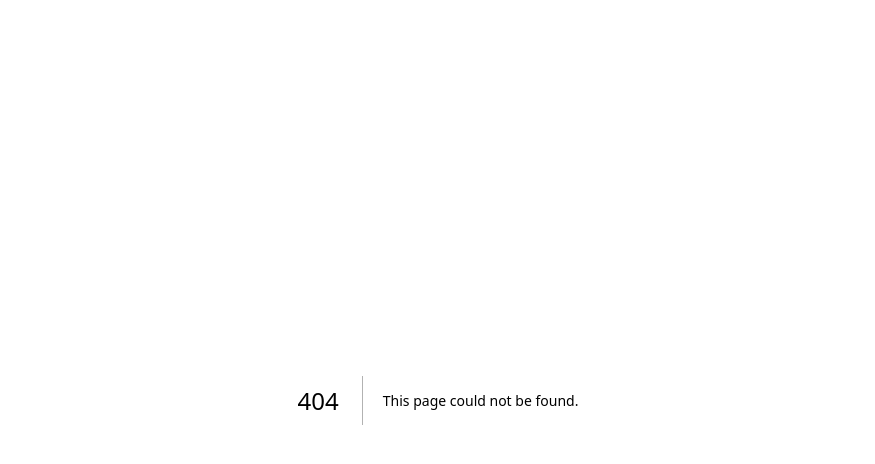
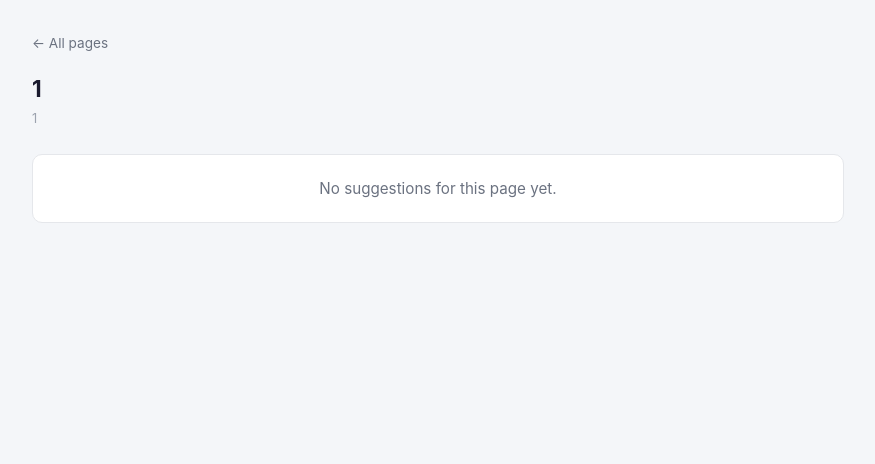
Before and after one commit to JaySConfig/backLinker, a Next.js app: page /suggestions/1 in a window 1280 px wide. Before the commit this address had no page. Shown: the top 464 px of the page, without its empty margins (202-1077 px from the left). Built offline with nearby package versions, Linux system fonts and the light colour scheme; no server answers; the database is empty.

Commit message:
improved home page

```diff
--- a/src/app/globals.css
+++ b/src/app/globals.css
@@ -296,21 +296,12 @@ h1 {
   margin-top: 1.5rem;
 }
 
-/* ---- Dashboard ---- */
-.dashboard-section {
-  margin-top: 0.5rem;
-}
-
+/* ---- Dashboard header ---- */
 .dashboard-header {
   display: flex;
   align-items: center;
   gap: 0.75rem;
-  margin-bottom: 1.25rem;
-}
-
-.dashboard-title {
-  font-size: 1.1rem;
-  font-weight: 700;
+  margin-bottom: 0.35rem;
 }
 
 .pending-badge {
@@ -320,6 +311,120 @@ h1 {
   color: #fff;
   padding: 0.2rem 0.6rem;
   border-radius: 20px;
+}
+
+.all-done-badge {
+  font-size: 0.72rem;
+  font-weight: 600;
+  background: #f0fdf4;
+  color: #16a34a;
+  border: 1px solid #86efac;
+  padding: 0.15rem 0.55rem;
+  border-radius: 20px;
+}
+
+/* ---- Page list (homepage) ---- */
+.page-list {
+  display: flex;
+  flex-direction: column;
+  gap: 0.6rem;
+  margin-top: 1.5rem;
+}
+
+.page-card {
+  display: flex;
+  align-items: center;
+  justify-content: space-between;
+  gap: 1rem;
+  background: #fff;
+  border: 1px solid #e5e7eb;
+  border-radius: 10px;
+  padding: 1rem 1.25rem;
+  text-decoration: none;
+  color: inherit;
+  transition: box-shadow 0.15s, border-color 0.15s;
+}
+
+.page-card:hover {
+  border-color: #a5b4fc;
+  box-shadow: 0 2px 10px rgba(79, 70, 229, 0.08);
+}
+
+.page-card-body {
+  display: flex;
+  flex-direction: column;
+  gap: 0.2rem;
+  min-width: 0;
+}
+
+.page-card-title {
+  font-weight: 600;
+  font-size: 0.95rem;
+  color: #111827;
+  white-space: nowrap;
+  overflow: hidden;
+  text-overflow: ellipsis;
+}
+
+.page-card-url {
+  font-size: 0.75rem;
+  color: #9ca3af;
+  white-space: nowrap;
+  overflow: hidden;
+  text-overflow: ellipsis;
+}
+
+.page-card-meta {
+  display: flex;
+  align-items: center;
+  gap: 0.6rem;
+  flex-shrink: 0;
+}
+
+.page-card-arrow {
+  font-size: 1rem;
+  color: #d1d5db;
+}
+
+/* ---- Suggestions detail page ---- */
+.back-link {
+  display: inline-block;
+  font-size: 0.85rem;
+  color: #6b7280;
+  margin-bottom: 1.5rem;
+  text-decoration: none;
+}
+
+.back-link:hover {
+  color: #4f46e5;
+}
+
+.target-header {
+  margin-bottom: 1.75rem;
+}
+
+.target-header-top {
+  display: flex;
+  align-items: center;
+  gap: 0.75rem;
+  margin-bottom: 0.3rem;
+}
+
+.target-title {
+  font-size: 1.4rem;
+  font-weight: 700;
+}
+
+.target-url {
+  display: block;
+  font-size: 0.8rem;
+  color: #9ca3af;
+  text-decoration: none;
+}
+
+.target-url:hover {
+  text-decoration: underline;
+  color: #6b7280;
 }
 
 /* ---- Flat suggestions list ---- */
--- /dev/null
+++ b/src/app/suggestions/[slug]/SuggestionsDetail.js
@@ -0,0 +1,141 @@
+'use client';
+
+import { useState } from 'react';
+
+async function updateStatus(id, status) {
+  const res = await fetch(`/api/suggestions/${id}`, {
+    method: 'PATCH',
+    headers: { 'Content-Type': 'application/json' },
+    body: JSON.stringify({ status }),
+  });
+  if (!res.ok) throw new Error('Failed to update status');
+}
+
+function HighlightedSentence({ sentence, anchorText }) {
+  if (!sentence) return null;
+  if (!anchorText) return <span>{sentence}</span>;
+
+  const idx = sentence.toLowerCase().indexOf(anchorText.toLowerCase());
+  if (idx === -1) return <span>{sentence}</span>;
+
+  return (
+    <span>
+      {sentence.slice(0, idx)}
+      <mark className="anchor-highlight">{sentence.slice(idx, idx + anchorText.length)}</mark>
+      {sentence.slice(idx + anchorText.length)}
+    </span>
+  );
+}
+
+function SuggestionCard({ suggestion: initial, targetUrl, targetTitle }) {
+  const [status, setStatus] = useState(initial.status);
+  const [busy, setBusy] = useState(false);
+
+  async function handle(newStatus) {
+    setBusy(true);
+    try {
+      await updateStatus(initial.id, newStatus);
+      setStatus(newStatus);
+    } catch {
+      // keep existing status on error
+    } finally {
+      setBusy(false);
+    }
+  }
+
+  return (
+    <div className={`suggestion-card ${status !== 'pending' ? `card-${status}` : ''}`}>
+
+      {/* TOP: source page where the link will be added */}
+      <div className="card-endpoint card-source">
+        <span className="endpoint-label">Add a link in</span>
+        <span className="endpoint-title">{initial.source_title}</span>
+        <a
+          className="endpoint-url"
+          href={initial.source_url}
+          target="_blank"
+          rel="noopener noreferrer"
+        >
+          {initial.source_url}
+        </a>
+      </div>
+
+      {/* MIDDLE: context sentence with anchor text highlighted */}
+      <div className="card-sentence">
+        <HighlightedSentence
+          sentence={initial.context}
+          anchorText={initial.suggested_anchor_text}
+        />
+      </div>
+
+      {/* CONNECTOR */}
+      <div className="card-connector">
+        <span className="connector-line" />
+        <span className="connector-arrow">↓</span>
+        <span className="connector-line" />
+      </div>
+
+      {/* BOTTOM: target page being linked to */}
+      <div className="card-endpoint card-target">
+        <span className="endpoint-label">Linking to</span>
+        <span className="endpoint-title">{targetTitle}</span>
+        <a
+          className="endpoint-url"
+          href={targetUrl}
+          target="_blank"
+          rel="noopener noreferrer"
+        >
+          {targetUrl}
+        </a>
+      </div>
+
+      <div className="card-actions">
+        {status === 'pending' && (
+          <>
+            <button
+              className="action-btn btn-accept"
+              onClick={() => handle('accepted')}
+              disabled={busy}
+            >
+              Accept
+            </button>
+            <button
+              className="action-btn btn-dismiss"
+              onClick={() => handle('dismissed')}
+              disabled={busy}
+            >
+              Dismiss
+            </button>
+          </>
+        )}
+        {status === 'accepted' && (
+          <span className="status-badge status-accepted">Accepted</span>
+        )}
+        {status === 'dismissed' && (
+          <button
+            className="action-btn btn-restore"
+            onClick={() => handle('pending')}
+            disabled={busy}
+          >
+            Restore
+          </button>
+        )}
+      </div>
+    </div>
+  );
+}
+
+export default function SuggestionsDetail({ suggestions, targetUrl, targetTitle }) {
+  return (
+    <div className="suggestions-list">
+      {suggestions.map((s) => (
+        <SuggestionCard
+          key={s.id}
+          suggestion={s}
+          targetUrl={targetUrl}
+          targetTitle={targetTitle}
+        />
+      ))}
+    </div>
+  );
+}
--- /dev/null
+++ b/src/app/suggestions/[slug]/page.js
@@ -0,0 +1,61 @@
+export const revalidate = 0;
+
+import Link from 'next/link';
+import { getSupabase } from '@/lib/supabase';
+import SuggestionsDetail from './SuggestionsDetail';
+
+async function getSuggestions(targetUrl) {
+  const { data, error } = await getSupabase()
+    .from('suggestions')
+    .select('*')
+    .eq('target_url', targetUrl)
+    .order('created_at', { ascending: false });
+
+  if (error) {
+    console.error('[suggestions page] Failed to fetch:', error.message);
+    return [];
+  }
+
+  return data;
+}
+
+export default async function SuggestionsPage({ params }) {
+  const { slug } = await params;
+  const targetUrl = decodeURIComponent(slug);
+  const suggestions = await getSuggestions(targetUrl);
+  const targetTitle = suggestions[0]?.target_title || targetUrl;
+  const pendingCount = suggestions.filter((s) => s.status === 'pending').length;
+
+  return (
+    <main className="container">
+      <Link href="/" className="back-link">← All pages</Link>
+
+      <div className="target-header">
+        <div className="target-header-top">
+          <h1 className="target-title">{targetTitle}</h1>
+          {pendingCount > 0 && (
+            <span className="pending-badge">{pendingCount} pending</span>
+          )}
+        </div>
+        <a
+          href={targetUrl}
+          target="_blank"
+          rel="noopener noreferrer"
+          className="target-url"
+        >
+          {targetUrl}
+        </a>
+      </div>
+
+      {suggestions.length === 0 ? (
+        <div className="no-suggestions">No suggestions for this page yet.</div>
+      ) : (
+        <SuggestionsDetail
+          suggestions={suggestions}
+          targetUrl={targetUrl}
+          targetTitle={targetTitle}
+        />
+      )}
+    </main>
+  );
+}
```
Also changed, not shown: src/app/page.js (+46 -29 lines), src/lib/analyze.js.
